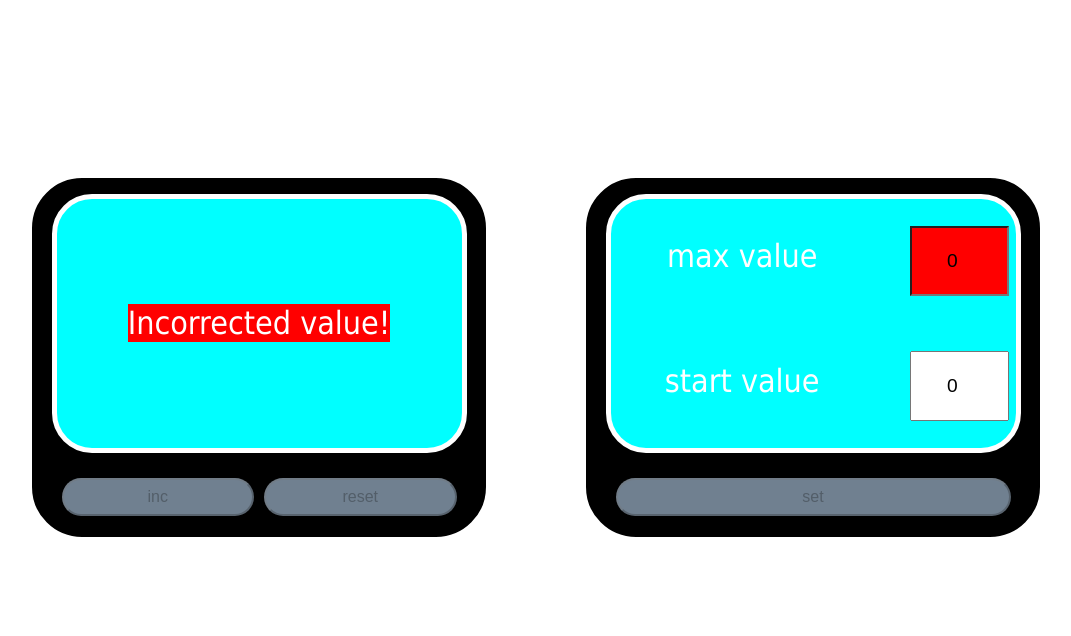
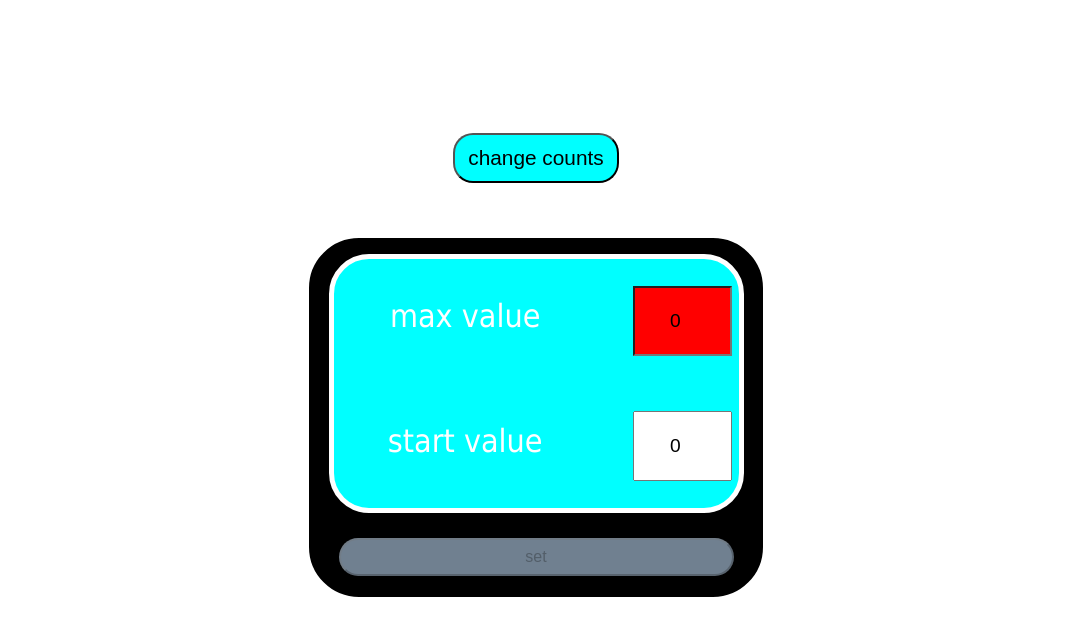
Before and after one commit to Lelik7777/exams, a React (Create React App) app: page / in a window 1280 px wide. Shown: the top 636 px of the page, without its empty margins (104-1175 px from the left). Built offline with nearby package versions, Linux system fonts and the light colour scheme.

Commit message:
add second variant of counter

```diff
--- a/src/App.css
+++ b/src/App.css
@@ -6,8 +6,12 @@ html, body {
     justify-content: center;
     margin: 5% 0 0 0;
 }
-
-.app {
+.app{
+    display: flex;
+    flex-direction: column;
+    align-items: center;
+}
+.counter_1 {
     display: flex;
     justify-content: space-around;
 }
@@ -93,8 +97,8 @@ button:disabled {
     height: 8vh;
     text-align: center;
     font-size: 1.2rem;
+    cursor: pointer;
 }
-
 
 .span_value {
     display: inline-block;
@@ -102,13 +106,11 @@ button:disabled {
     text-align: center;
 }
 
-.value_less_zero {
-    background-color: darkorange;
-    border: 2px solid red;
-}
-
 @media screen and (max-width: 1000px ) {
     .app {
         flex-direction: column;
     }
 }
+.switch_counters{
+    width: 30%;
+}
--- a/src/App.tsx
+++ b/src/App.tsx
@@ -2,12 +2,16 @@ import React, {useEffect, useState} from 'react';
 import './App.css';
 import {Count} from './exam_5.11.2021/components/Count';
 import {Set} from './exam_5.11.2021/components/Set';
+import {Button} from './exam_5.11.2021/components/Button';
+import {Count2} from './exam_5.11.2021/components/Count2';
 
 export type ValueType = {
     min: number;
     max: number;
     count: number;
     message: boolean;
+    variantCounters: boolean;
+    toggle: boolean;
 }
 
 export function App() {
@@ -16,6 +20,8 @@ export function App() {
         max: 0,
         count: 0,
         message: true,
+        variantCounters: true,
+        toggle: true,
     });
 
     useEffect(() => {
@@ -46,11 +52,47 @@ export function App() {
     const setInitialValue = (min: number) => {
         setValue({...value, count: min})
     }
-    const showMessage = (message: boolean) => {
-        setValue({...value, message});
+    const showMessageAndToggle = (message: boolean, two: boolean) => {
+        if (two) {
+            setValue({...value, message, toggle: two});
         }
+        else
+        setValue({...value, message, toggle: false});
+    }
+    const onClick = () => setValue({...value, variantCounters: !value.variantCounters});
     return (
         <div className="app">
+            <Button disabled={false}
+                    title={'change counts'}
+                    onClick={onClick}
+                    className={'switch_counters'}
+            />
+            {value.variantCounters
+                ?
+                <div className="counter_2">
+                    {
+                        !value.toggle ?
+                            <Count2
+                                maxValue={value.max}
+                                minValue={value.min}
+                                count={value.count}
+                                changeCount={changeCount}
+                                setInitialValue={setInitialValue}
+                                message={value.message}
+                                showMessageAndToggle={showMessageAndToggle}
+                            />
+                            :
+                            <Set
+                                setMaxValue={setMaxValue}
+                                setMinValue={setMinValue}
+                                maxValue={value.max}
+                                minValue={value.min}
+                                showMessageAndToggle={showMessageAndToggle}
+                            />
+                    }
+                </div>
+                :
+                <div className={'counter_1'}>
                     <Count count={value.count}
                            maxValue={value.max}
                            minValue={value.min}
@@ -63,8 +105,10 @@ export function App() {
                         setMaxValue={setMaxValue}
                         maxValue={value.max}
                         minValue={value.min}
-                showMessage={showMessage}
+                        showMessageAndToggle={showMessageAndToggle}
                     />
+                </div>
+            }
         </div>
     );
 }
--- a/src/exam_5.11.2021/components/Button.tsx
+++ b/src/exam_5.11.2021/components/Button.tsx
@@ -4,13 +4,14 @@ type PropsType = {
     disabled: boolean;
     title: string;
     onClick: () => void;
-
+    className?:string;
 }
-export const Button = ({disabled, title, onClick}: PropsType) => {
+export const Button = ({disabled, title, onClick,className}: PropsType) => {
     return (
 
         <button onClick={onClick}
                 disabled={disabled}
+                className={className}
         >
             {title}
         </button>
--- /dev/null
+++ b/src/exam_5.11.2021/components/Count2.tsx
@@ -0,0 +1,50 @@
+import React from 'react';
+import {Button} from './Button';
+import {Display} from './Display';
+
+type PropsType = {
+    maxValue: number;
+    minValue: number;
+    count: number;
+    changeCount: () => void;
+    setInitialValue: (m: number) => void;
+    message: boolean;
+    showMessageAndToggle: (b: boolean, t:boolean) => void;
+}
+export const Count2 = ({
+                           maxValue,
+                           minValue,
+                           count,
+                           changeCount,
+                           setInitialValue,
+                           message,
+                         showMessageAndToggle,
+                       }: PropsType) => {
+
+    const onClick = () => setInitialValue(minValue);
+    const onClick1 = () => {
+        showMessageAndToggle(false,true);
+    };
+    return (
+        <div className={'container'}>
+            <Display
+                count={count}
+                maxValue={maxValue}
+                minValue={minValue}
+                message={message}
+            />
+            <div className={'wrapper_buttons_count'}>
+                <Button title={'inc'}
+                        disabled={count === maxValue || message ? true : false}
+                        onClick={changeCount}
+                />
+                <Button title={'reset'}
+                        disabled={minValue >= 0 && count > minValue ? false : true}
+                        onClick={onClick}
+                />
+                <Button disabled={false} title={'set'} onClick={onClick1}/>
+            </div>
+
+        </div>
+    )
+}
--- a/src/exam_5.11.2021/components/Display.tsx
+++ b/src/exam_5.11.2021/components/Display.tsx
@@ -23,7 +23,7 @@ export const Display = ({
                 {
                     maxValue<=minValue||minValue<0
                     ?
-                    <span className={'message error'}>Incorrected value!</span>
+                    <span className={'message error'}>Incorrect value!</span>
                     :
                     message
                         ?
--- a/src/exam_5.11.2021/components/Set.tsx
+++ b/src/exam_5.11.2021/components/Set.tsx
@@ -7,22 +7,20 @@ type PropsType = {
     setMinValue: (v: number) => void;
     maxValue: number;
     minValue: number;
-    showMessage: (b: boolean) => void;
+    showMessageAndToggle: (b: boolean, t:boolean) => void;
 }
 export const Set = ({
                         setMinValue,
                         setMaxValue,
                         minValue,
                         maxValue,
-                        showMessage,
+                        showMessageAndToggle,
                     }: PropsType) => {
     const [disableSet, setDisableSet] = useState(true);
     const onClick = () => {
         debugger
         setDisableSet(true);
-        showMessage(false);
-
-        console.log(disableSet)
+        showMessageAndToggle(false,false);
     }
     const changeDisableSet = (b: boolean) => {
         setDisableSet(b);
```
Lines whose indentation alone changed are shown as unchanged.
